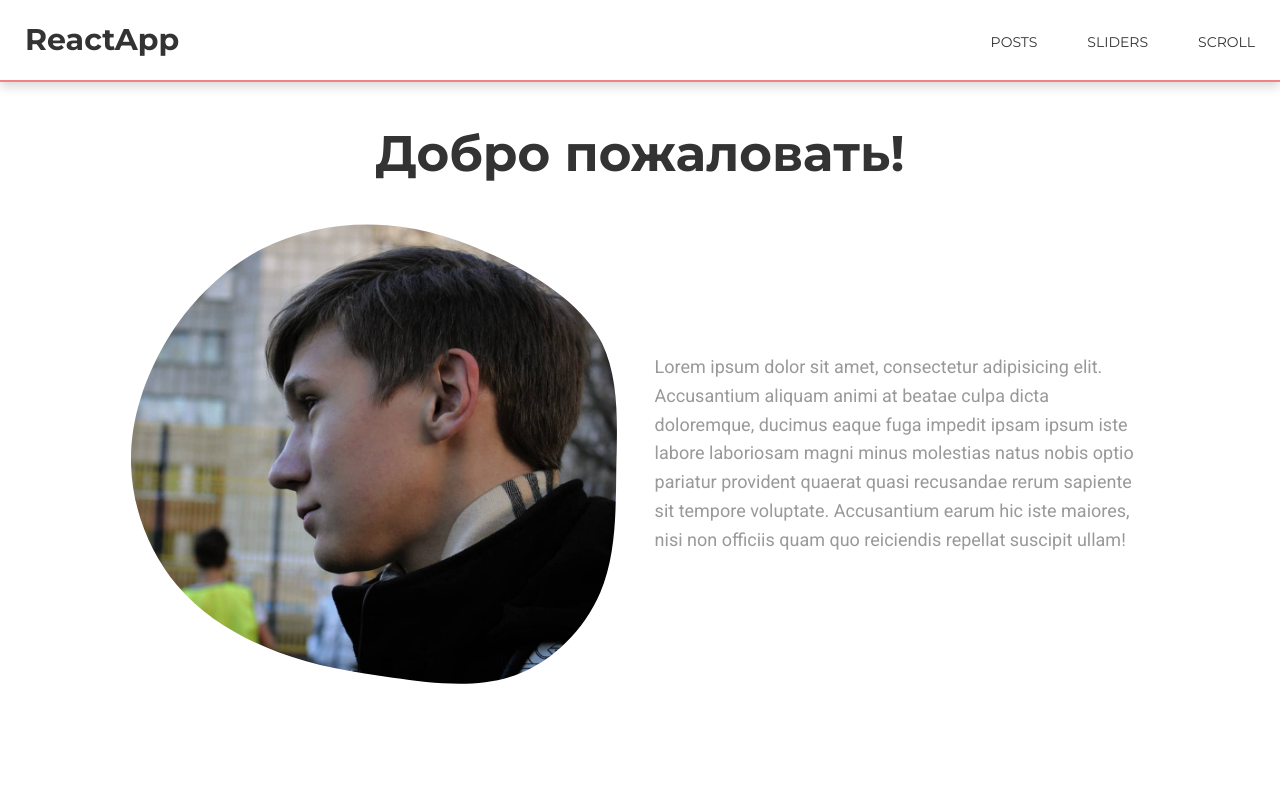
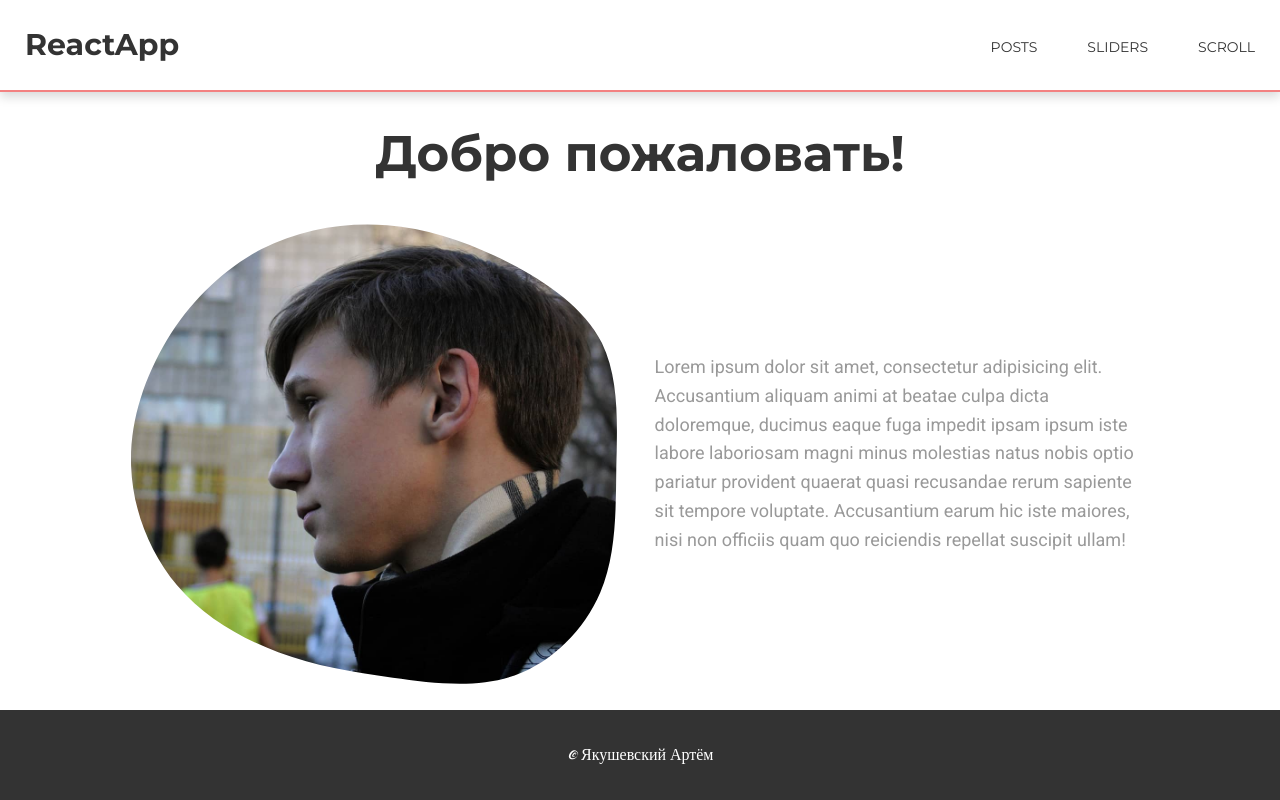
Before and after one commit to LightScrool/react-app, a React (Create React App) app: page / in a window 1280 px wide. Built offline with nearby package versions, Linux system fonts and the light colour scheme.

Commit message:
created footer

```diff
--- a/public/index.html
+++ b/public/index.html
@@ -19,6 +19,6 @@
   </head>
   <body>
     <noscript><h1>You need to enable JavaScript to run this app.</h1></noscript>
-    <div id="root"></div>
+    <div id="root" style="position: relative"></div>
   </body>
 </html>
--- a/src/App.js
+++ b/src/App.js
@@ -4,6 +4,7 @@ import PostsPage from "./Pages/PostsPage";
 import {BrowserRouter, Routes, Route} from "react-router-dom";
 import SlidersPage from "./Pages/SlidersPage";
 import MainPage from "./Pages/MainPage";
+import Footer from "./Components/Footer";
 
 function App() {
     return (
--- /dev/null
+++ b/src/Components/Footer.jsx
@@ -0,0 +1,12 @@
+import React from 'react';
+import "../styles/Footer.css";
+
+const Footer = () => {
+    return (
+        <footer className="Footer">
+            © Якушевский Артём
+        </footer>
+    );
+};
+
+export default Footer;
--- a/src/Pages/MainPage.jsx
+++ b/src/Pages/MainPage.jsx
@@ -2,9 +2,11 @@ import React from 'react';
 import '../styles/MainPage.css';
 import image from '../assets/images/my-photo.jpg';
 import Container from "../Components/UI/Container/Container";
+import Footer from "../Components/Footer";
 
 const MainPage = () => {
     return (
+        <>
         <div className="MainPage">
             <Container>
                 <h1 className="MainPage__title">
@@ -30,7 +32,9 @@ const MainPage = () => {
                 </div>
             </Container>
         </div>
-    );
+        <Footer/>
+        </>
+);
 };
 
 export default MainPage;
--- /dev/null
+++ b/src/styles/Footer.css
@@ -0,0 +1,14 @@
+.Footer{
+    position: absolute;
+    bottom: 0;
+    width: 100%;
+    height: 90px;
+    background-color: #333;
+
+    display: flex;
+    justify-content: center;
+    align-items: center;
+
+    font-family: 'Kaushan Script', cursive;
+    color: #fff;
+}
--- a/src/styles/Header.css
+++ b/src/styles/Header.css
@@ -11,7 +11,7 @@
 }
 
 .Header__inner{
-    height: 80px;
+    height: 90px;
 
     display: flex;
     justify-content: space-between;
```
